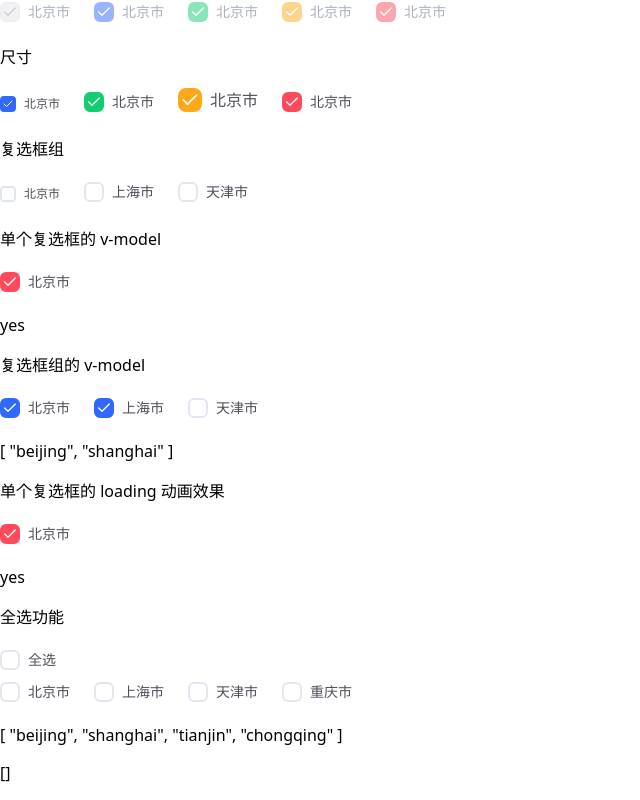
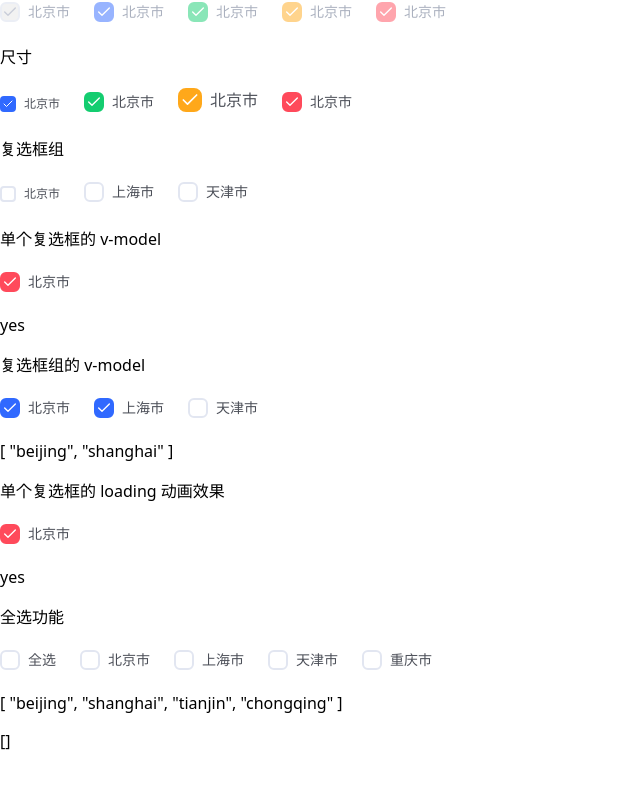
Before and after one commit to liulongbin1314/vue3-ui-library, a Vue app in the folder examples/: page / in a window 1280 px wide. Shown: the part 356-1156 px from the top of the page, without its empty margins (0-640 px from the left). After the commit the page ends 1124 px from the top, so only its background shows below. Built offline with nearby package versions, Linux system fonts and the light colour scheme.

Commit message:
处理direction布局方向

```diff
--- a/examples/src/components/CheckboxTest.vue
+++ b/examples/src/components/CheckboxTest.vue
@@ -85,7 +85,7 @@
   <p>{{ value1 }}</p>
 
   <p>全选功能</p>
-  <a-checkbox-all @change="handleAllChange">
+  <a-checkbox-all direction="horizontal" @change="handleAllChange">
     <a-checkbox value="beijing">北京市</a-checkbox>
     <a-checkbox value="shanghai">上海市</a-checkbox>
     <a-checkbox value="tianjin">天津市</a-checkbox>
--- a/packages/components/checkbox/src/checkbox-all.vue
+++ b/packages/components/checkbox/src/checkbox-all.vue
@@ -1,6 +1,6 @@
 <template>
   <!-- 根元素 -->
-  <div :class="[ns.b()]">
+  <div :class="[ns.b(), ns.is('horizontal', isHorizontal)]">
     <!-- 全选 -->
     <div :class="[ns.e('label')]">
       <!-- all 属性用来区分当前的复选框是否为“全选”的复选框  -->
@@ -29,6 +29,14 @@ defineOptions({
   name: 'a-checkbox-all'
 })
 
+const props = defineProps({
+  direction: {
+    type: String,
+    // horizontal
+    default: 'vertical'
+  }
+})
+
 const emit = defineEmits(['change'])
 
 // 所有选中项的值
@@ -36,7 +44,7 @@ const allModel = defineModel({ type: Array, default: () => [] })
 
 import { useNamespace } from '@ui-library/hooks'
 import { ACheckbox, ACheckboxGroup } from '@ui-library/components'
-import { ref, useSlots, watchEffect, watch } from 'vue'
+import { ref, useSlots, watchEffect, watch, computed } from 'vue'
 
 // 是否处于中间状态
 const indeterminate = ref(false)
@@ -86,5 +94,7 @@ watch(
   }
 )
 
+const isHorizontal = computed(() => props.direction === 'horizontal')
+
 const ns = useNamespace('checkbox-all')
 </script>
--- a/packages/theme/src/checkbox-all.scss
+++ b/packages/theme/src/checkbox-all.scss
@@ -1,4 +1,14 @@
 @use './common/mixins.scss';
 
 @include mixins.b(checkbox-all) {
+  display: flex;
+  flex-direction: column;
+
+  @include mixins.s(horizontal) {
+    flex-direction: row;
+  }
+
+  @include mixins.e(label) {
+    white-space: nowrap;
+  }
 }
```
